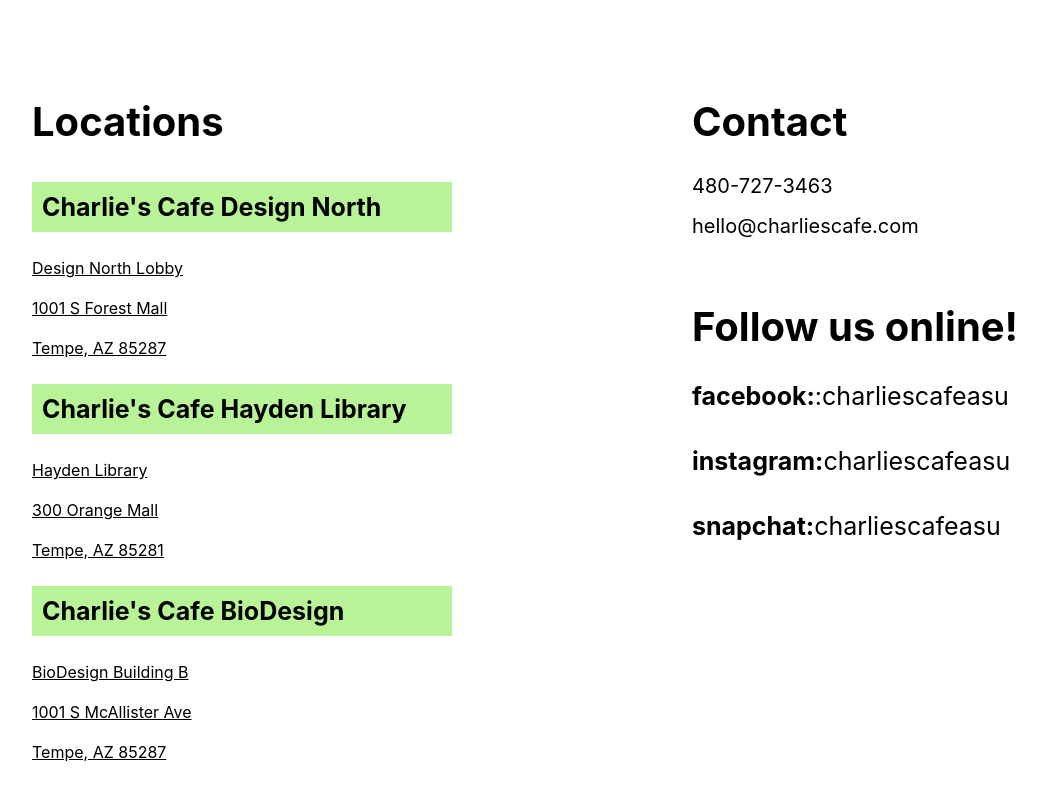
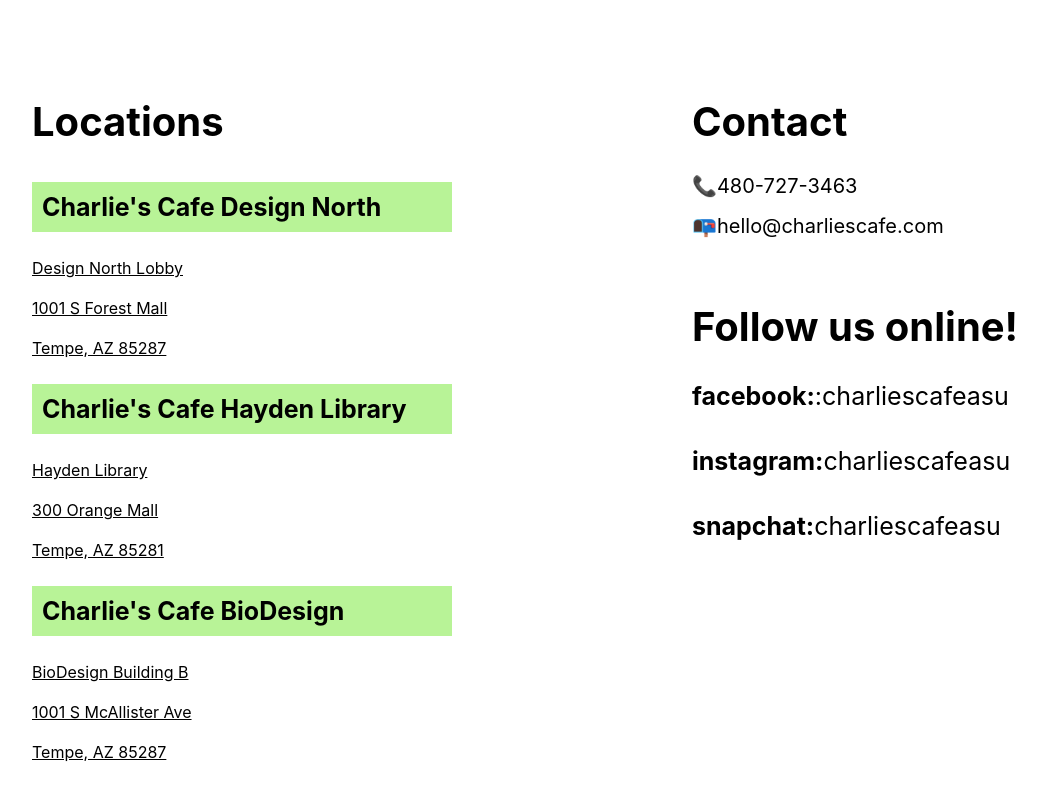
Before and after one commit to cwodynski/gra-321, a plain HTML site: page responsive-project/index.html in a window 1280 px wide. Shown: the part 1370-2170 px from the top of the page, without its empty margins (36-1082 px from the left). Drawn offline with Linux system fonts and the light colour scheme; a web font is replaced by a local one.

Commit message:
Update index.html

```diff
--- a/responsive-project/index.html
+++ b/responsive-project/index.html
@@ -11,9 +11,8 @@
 
 </head>
 
-<body>
-
-	<div class="topNav">
+<header>
+		<div class="topNav">
 		<div class="logoContainer">
 		<a href="#home"><img src="img/cc_Logo.png" id="logo"></a>
 		</div>
@@ -50,14 +49,13 @@
 }
 </script>
 
+</header>
+
+<body>
+
 
 <section id="about">
 
-<!--
-<div id="gallery">
-	<img src="img/cc_Gallery-1.jpg" id="gallery">
-</div>
--->
 
 <div class="slideshowContainer">
 
@@ -423,8 +421,8 @@ function showSlides(n) {
 	<div id="contactContainer">
 		<h2>Contact</h2>
 			<ul>
-				<li><a id="teleNum" href="tel:480-727-3463">480-727-3463</a></li>
-				<li><a id="email" href="mailto: hello@charliescafe.com">hello@charliescafe.com</a></li>
+				<li><a id="teleNum" href="tel:480-727-3463">&#128222;480-727-3463</a></li>
+				<li><a id="email" href="mailto: hello@charliescafe.com">&#128237;hello@charliescafe.com</a></li>
 			</ul>
 
 		<br><br>
```
